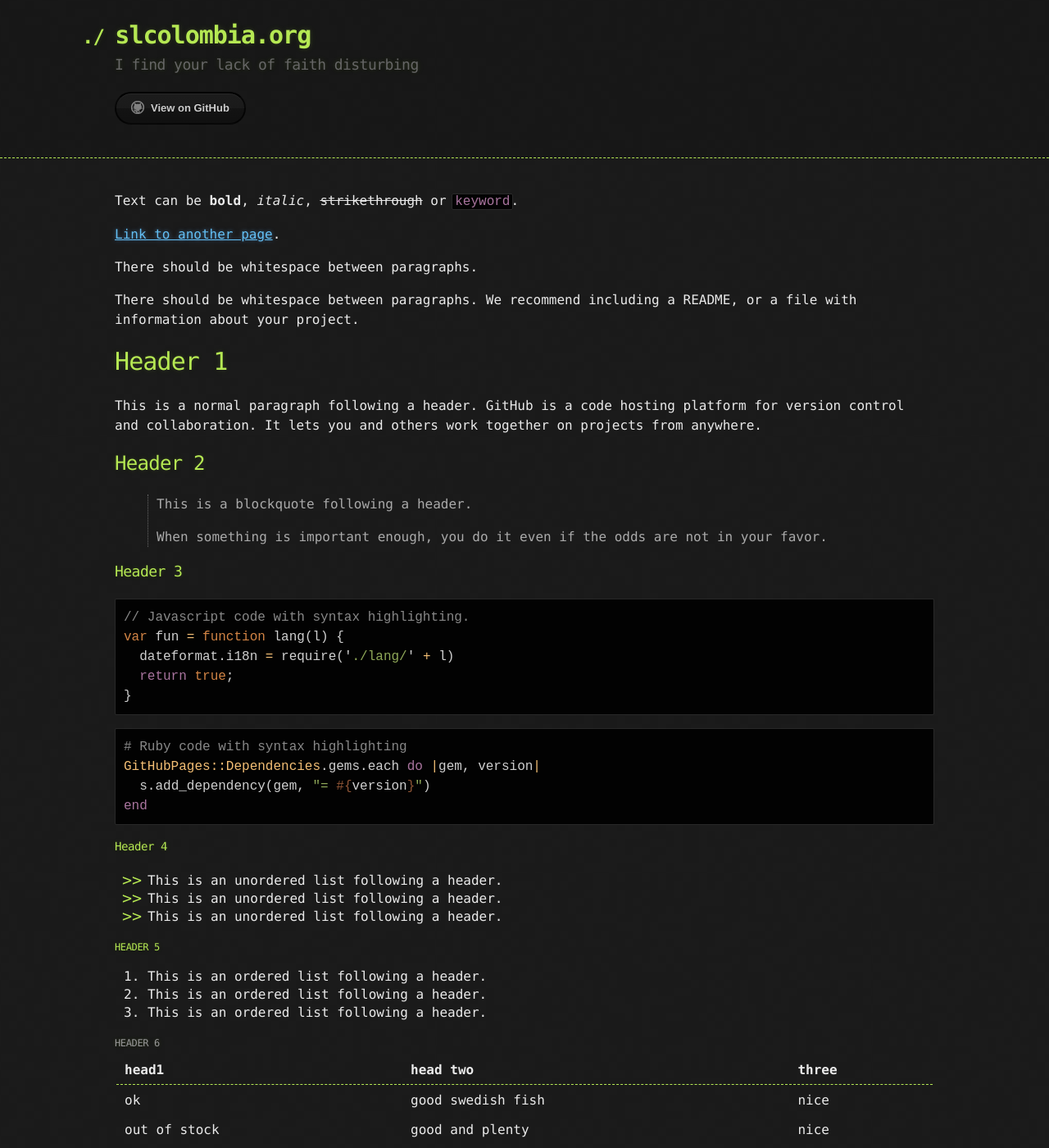
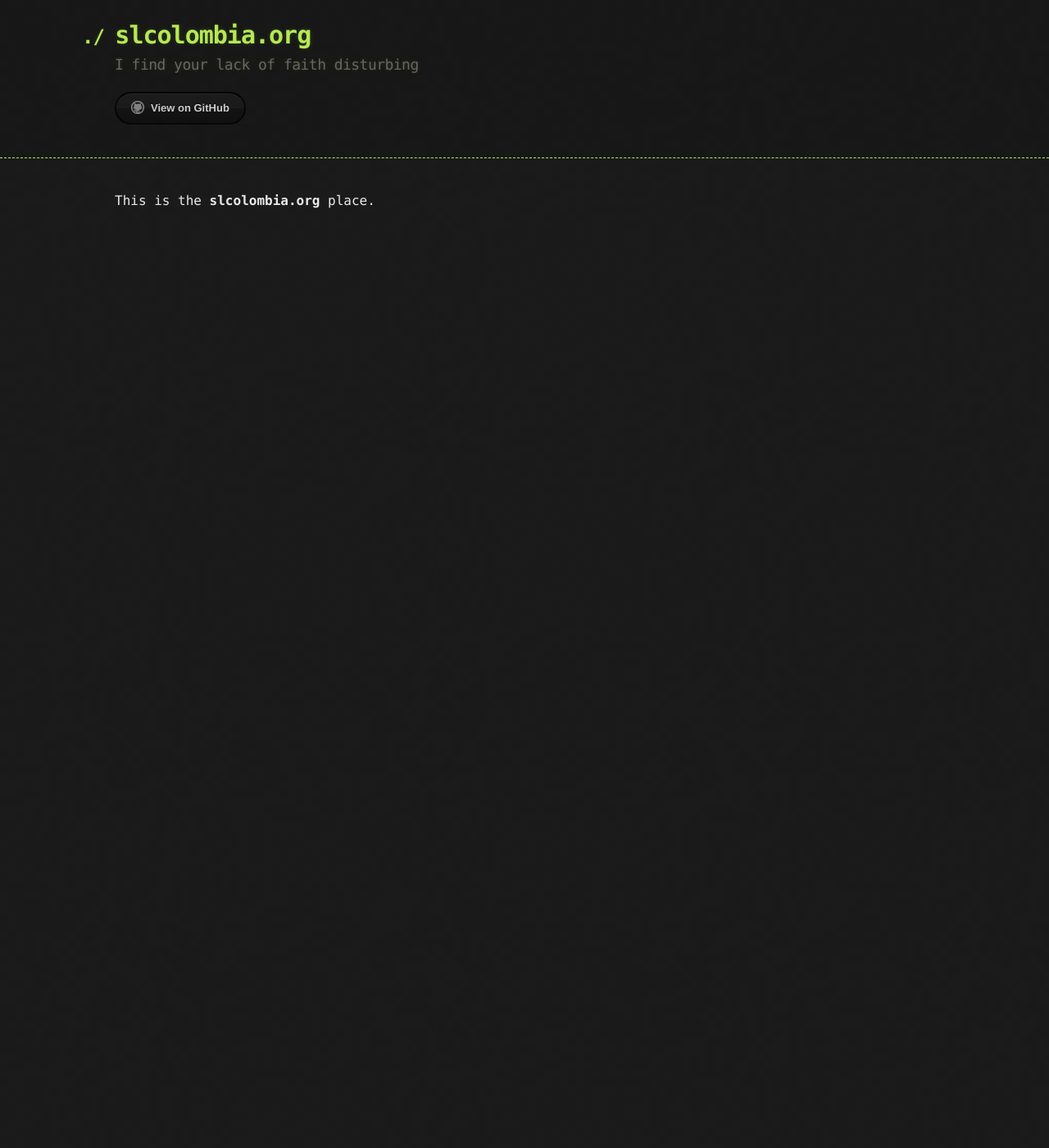
Before and after one commit to changux/changux.github.io, a Jekyll site: the page built from index.md, in a window 1280 px wide and 1400 px high. Shown: the whole window at 82% size. Built offline with Jekyll 4.4.1, drawn with Linux system fonts in a browser that asks for light colours; some of the changed text lies outside the part shown.

Commit message:
Minimal content.

````diff
--- a/index.md
+++ b/index.md
@@ -2,122 +2,4 @@
 layout: default
 ---
 
-Text can be **bold**, _italic_, ~~strikethrough~~ or `keyword`.
-
-[Link to another page](another-page).
-
-There should be whitespace between paragraphs.
-
-There should be whitespace between paragraphs. We recommend including a README, or a file with information about your project.
-
-# [](#header-1)Header 1
-
-This is a normal paragraph following a header. GitHub is a code hosting platform for version control and collaboration. It lets you and others work together on projects from anywhere.
-
-## [](#header-2)Header 2
-
-> This is a blockquote following a header.
->
-> When something is important enough, you do it even if the odds are not in your favor.
-
-### [](#header-3)Header 3
-
-```js
-// Javascript code with syntax highlighting.
-var fun = function lang(l) {
-  dateformat.i18n = require('./lang/' + l)
-  return true;
-}
-```
-
-```ruby
-# Ruby code with syntax highlighting
-GitHubPages::Dependencies.gems.each do |gem, version|
-  s.add_dependency(gem, "= #{version}")
-end
-```
-
-#### [](#header-4)Header 4
-
-*   This is an unordered list following a header.
-*   This is an unordered list following a header.
-*   This is an unordered list following a header.
-
-##### [](#header-5)Header 5
-
-1.  This is an ordered list following a header.
-2.  This is an ordered list following a header.
-3.  This is an ordered list following a header.
-
-###### [](#header-6)Header 6
-
-| head1        | head two          | three |
-|:-------------|:------------------|:------|
-| ok           | good swedish fish | nice  |
-| out of stock | good and plenty   | nice  |
-| ok           | good `oreos`      | hmm   |
-| ok           | good `zoute` drop | yumm  |
-
-### There's a horizontal rule below this.
-
-* * *
-
-### Here is an unordered list:
-
-*   Item foo
-*   Item bar
-*   Item baz
-*   Item zip
-
-### And an ordered list:
-
-1.  Item one
-1.  Item two
-1.  Item three
-1.  Item four
-
-### And a nested list:
-
-- level 1 item
-  - level 2 item
-  - level 2 item
-    - level 3 item
-    - level 3 item
-- level 1 item
-  - level 2 item
-  - level 2 item
-  - level 2 item
-- level 1 item
-  - level 2 item
-  - level 2 item
-- level 1 item
-
-### Small image
-
-![](https://assets-cdn.github.com/images/icons/emoji/octocat.png)
-
-### Large image
-
-![](https://guides.github.com/activities/hello-world/branching.png)
-
-
-### Definition lists can be used with HTML syntax.
-
-<dl>
-<dt>Name</dt>
-<dd>Godzilla</dd>
-<dt>Born</dt>
-<dd>1952</dd>
-<dt>Birthplace</dt>
-<dd>Japan</dd>
-<dt>Color</dt>
-<dd>Green</dd>
-</dl>
-
-```
-Long, single-line code blocks should not wrap. They should horizontally scroll if they are too long. This line should be long enough to demonstrate this.
-```
-
-```
-The final element.
-```
+This is the **slcolombia.org** place.
````
